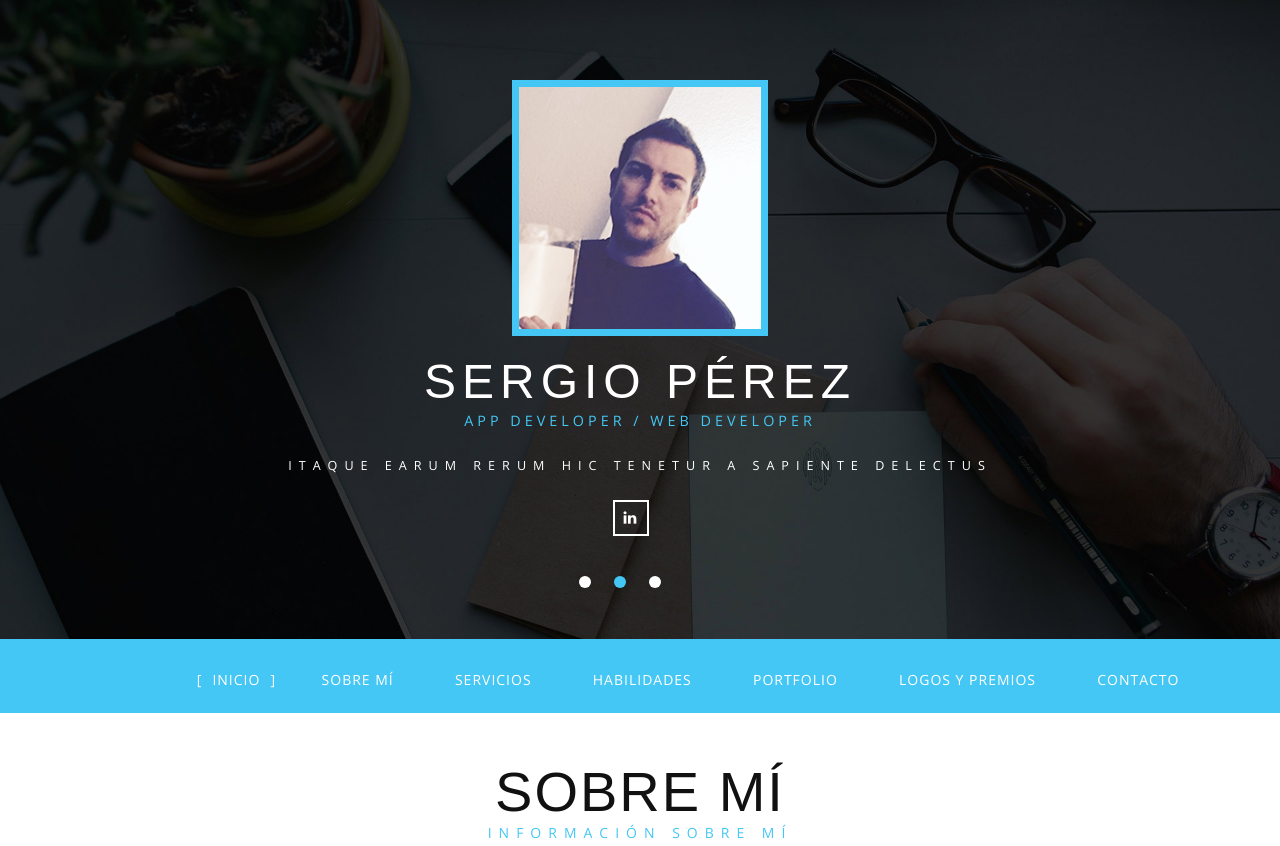
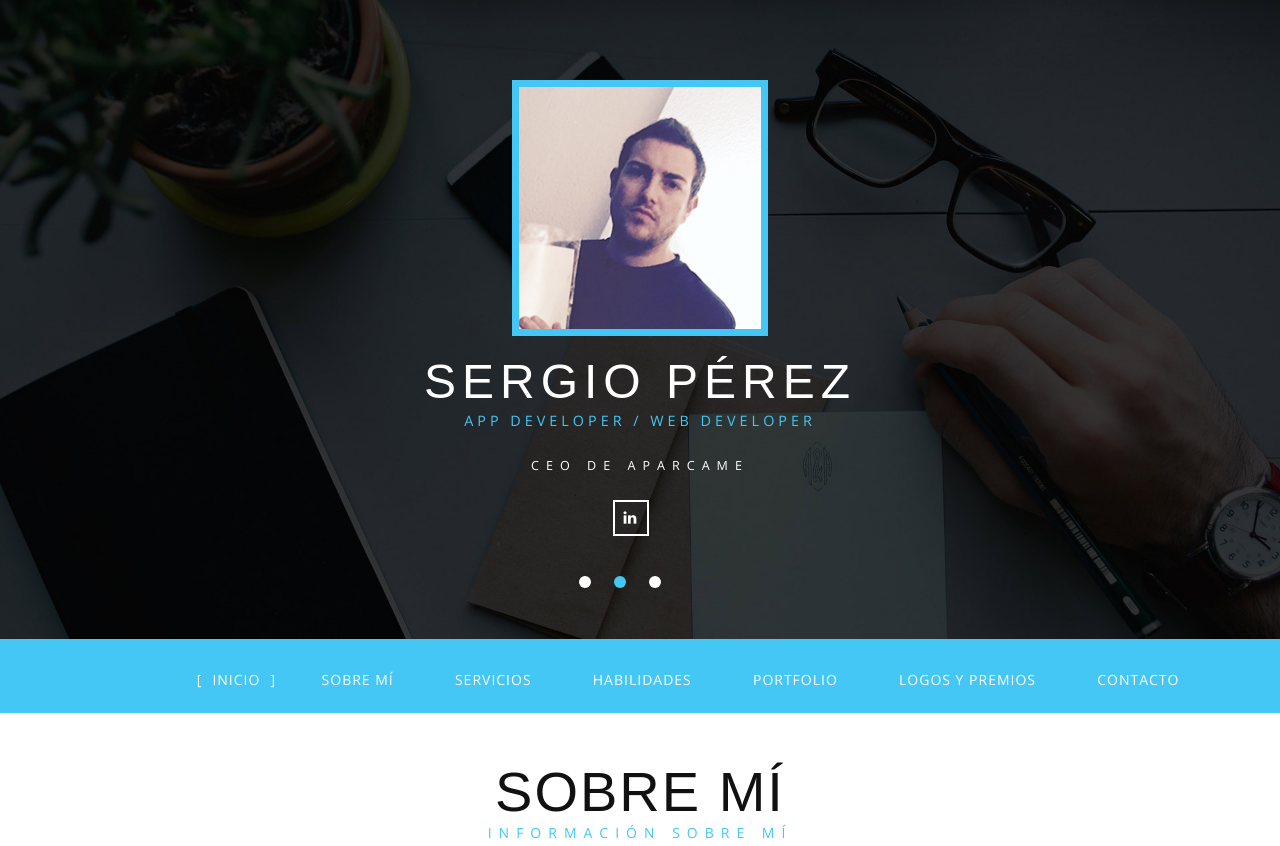
Before and after one commit to sergioperez90/sergioperez90.github.io, a plain HTML site: page index.html in a window 1280 px wide. Shown: the top 846 px of the page. Drawn offline with nearby package versions, Linux system fonts and the light colour scheme; files whose address does not match are found by name; a web font is replaced by a local one.

Commit message:
Direccion

```diff
--- a/index.html
+++ b/index.html
@@ -51,7 +51,7 @@ Smartphone Compatible web template, free web designs for Nokia, Samsung, LG, Son
 						<li>
 							<div class="slider-info">
 
-								   <p>Itaque earum rerum hic tenetur a sapiente delectus</p>
+								   <p>CEO de Aparcame</p>
 						    </div>
 						</li>
 						<li>
```
